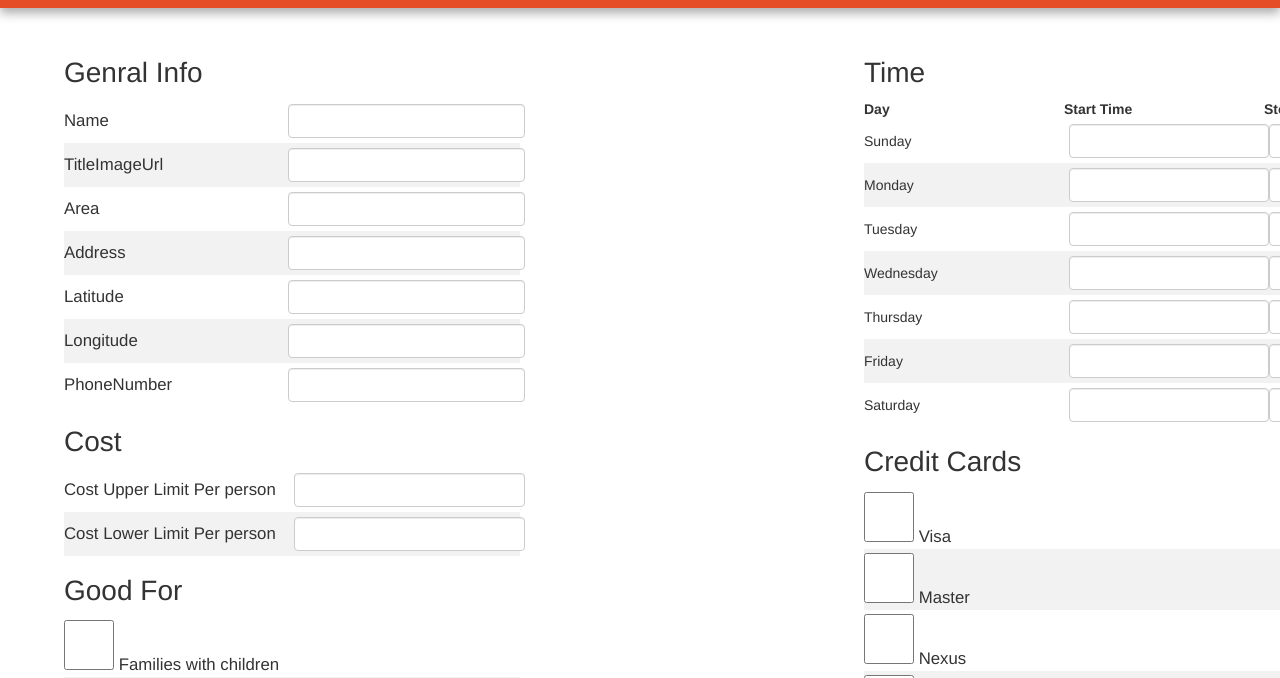
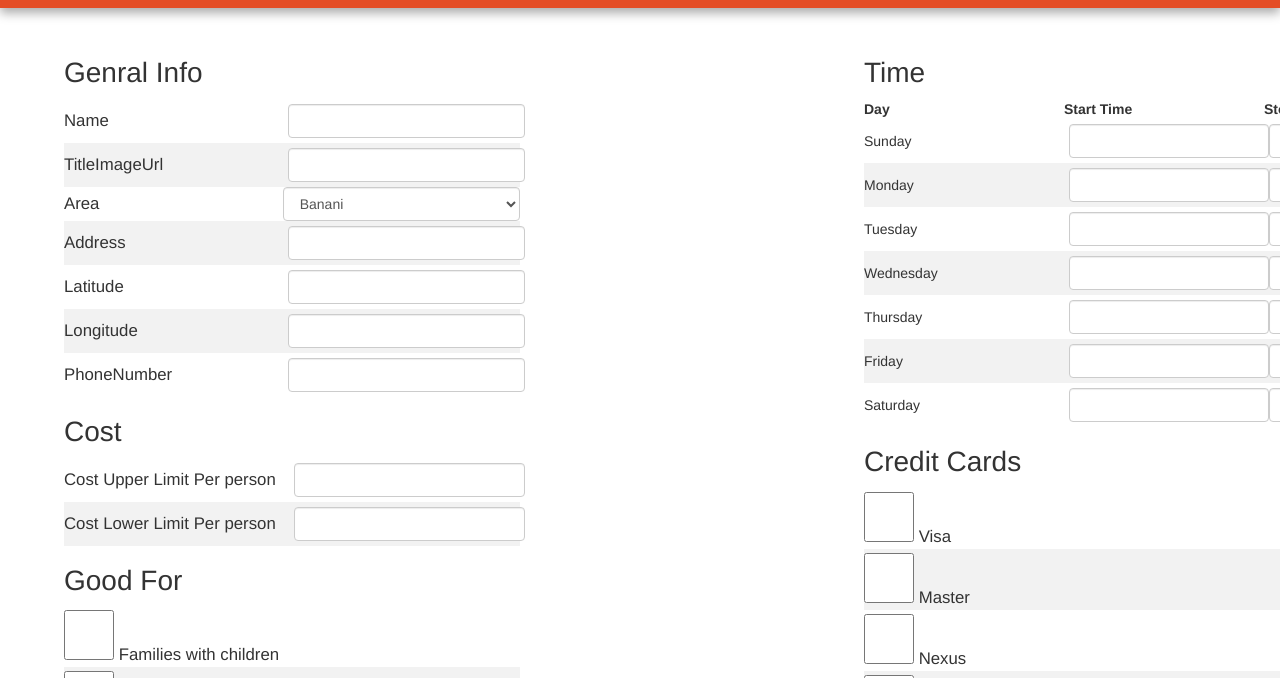
Before and after one commit to KoiJabo/KoiJabo-Dashboard, a plain HTML site: page create.html in a window 1280 px wide. Shown: the part 82-760 px from the top of the page. Drawn offline with nearby package versions, Linux system fonts and the light colour scheme.

Commit message:
Area option added

```diff
--- a/create.html
+++ b/create.html
@@ -58,7 +58,21 @@
                            <tr>
                               <td><span>Area</span></td>
                               <td>
-                                 <input id="Area" type="text" class="form-control" name="Area">
+                                 <!-- <input id="Area" type="text" class="form-control" name="Area"> -->
+                                 <select id="Area" class="form-control">
+                                    <option value="Banani">Banani</option>
+                                    <option value="Gulshan 1">Gulshan 1</option>
+                                    <option value="Gulshan 2">Gulshan 2</option>
+                                    <option value="Bashundhara R/A">Bashundhara R/A</option>
+                                    <option value="Dhanmondi">Dhanmondi</option>
+                                    <option value="Uttara">Uttara</option>
+                                    <option value="Baily Road">Baily Road</option>
+                                    <option value="Khilgaon">Khilgaon</option>
+                                    <option value="Bashundhara City">Bashundhara City</option>
+                                    <option value="Mirpur">Mirpur</option>
+                                    <option value="Mohammadpur">Mohammadpur</option>
+                                    <option value="Mothijheel">Mothijheel</option>
+                                 </select>
                               </td>
                            </tr>
                               <td><span>Address</span></td>
```
